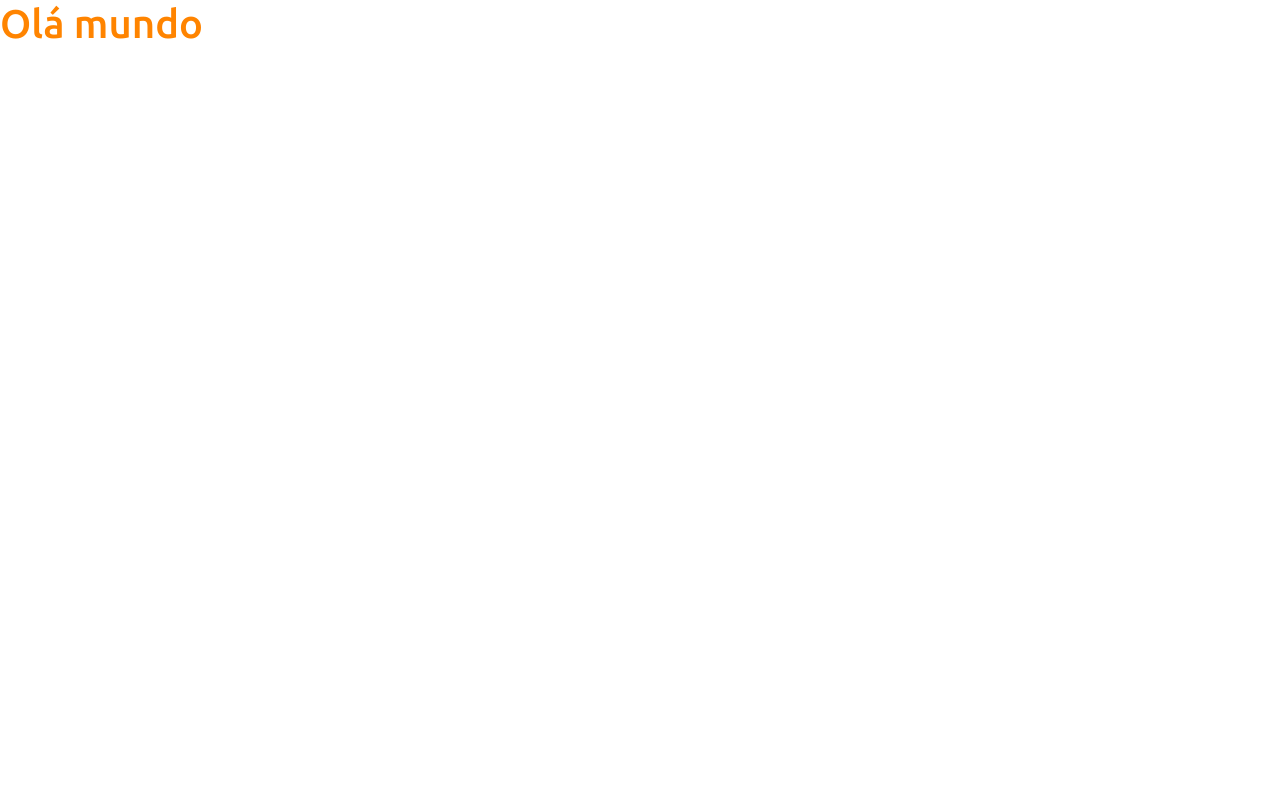
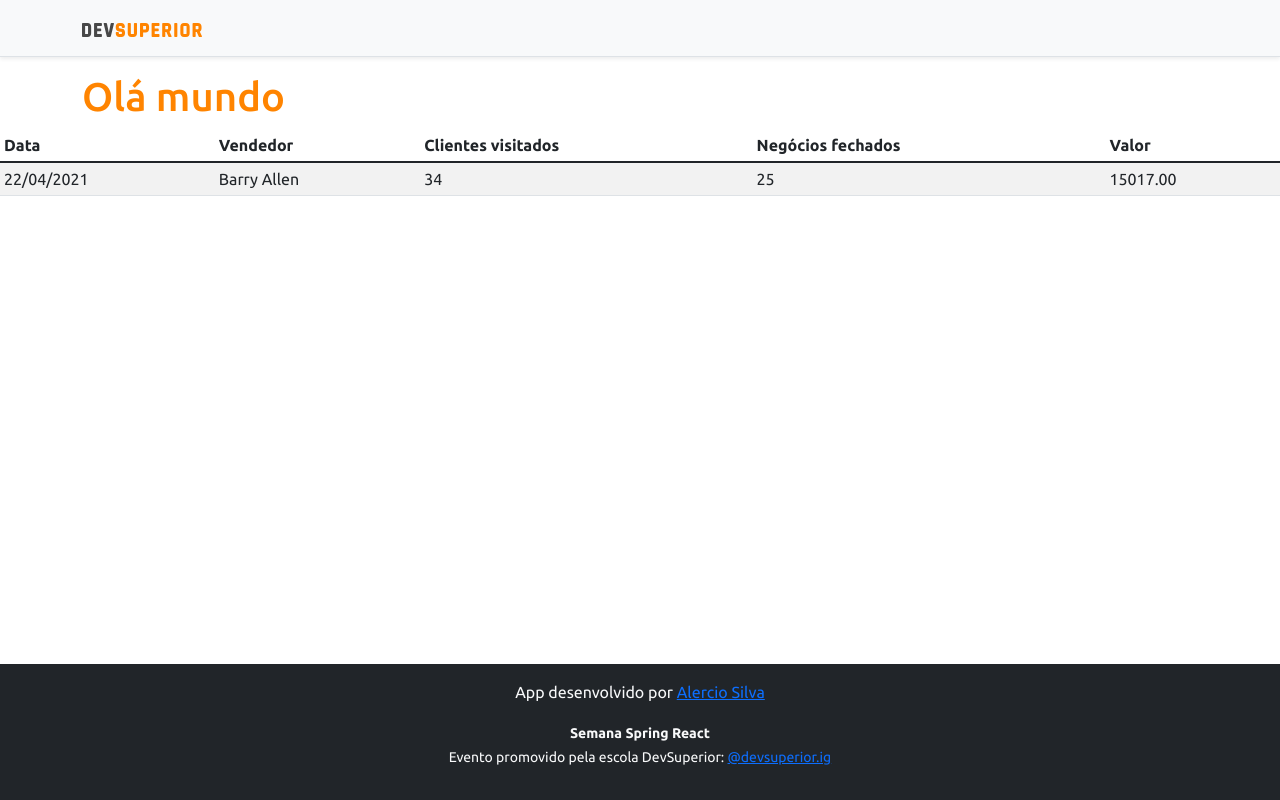
Before and after one commit to Alerciosilva9/projetosds5, a React (Create React App) app in the folder frontend/: page / in a window 1280 px wide. Built offline with nearby package versions, Linux system fonts and the light colour scheme.

Commit message:
Basic static components

```diff
--- a/frontend/src/App.tsx
+++ b/frontend/src/App.tsx
@@ -1,11 +1,21 @@
+import NavBar from 'components/NavBar/index';
+import Footer from 'components/Footer/index'
 import React from 'react';
+import DataTable from 'components/DataTable';
 
 
 function App() {
   return (
-    <div>
-       <h1 className="text-primary">Olá mundo</h1>
-    </div>
+    <>
+      <NavBar />
+      <div className="container">
+        <h1 className="text-primary">Olá mundo</h1>
+      </div>
+      <DataTable/>
+      <Footer/>
+
+    </>
+
   );
 }
 
--- /dev/null
+++ b/frontend/src/components/DataTable/index.tsx
@@ -0,0 +1,29 @@
+function DataTable() {
+  return (
+    <div className="table-responsive">
+    <table className="table table-striped table-sm">
+        <thead>
+            <tr>
+                <th>Data</th>
+                <th>Vendedor</th>
+                <th>Clientes visitados</th>
+                <th>Negócios fechados</th>
+                <th>Valor</th>
+            </tr>
+        </thead>
+        <tbody>
+            <tr>
+                <td>22/04/2021</td>
+                <td>Barry Allen</td>
+                <td>34</td>
+                <td>25</td>
+                <td>15017.00</td>
+            </tr>
+        </tbody>
+    </table>
+</div>
+
+  );
+}
+
+export default DataTable;
--- /dev/null
+++ b/frontend/src/components/Footer/index.tsx
@@ -0,0 +1,13 @@
+function Footer() {
+  return (
+    <footer className="footer mt-auto py-3 bg-dark">
+  <div className="container">
+    <p className="text-light">App desenvolvido por <a href="https://github.com/Alerciosilva9" target="_blank" rel="noreferrer">Alercio Silva</a></p>
+    <p className="text-light"><small><strong>Semana Spring React</strong><br/>
+      Evento promovido pela escola DevSuperior: <a href="https://instagram.com/devsuperior.ig" target="_blank" rel="noreferrer">@devsuperior.ig</a></small></p>
+  </div>
+</footer>
+  );
+}
+
+export default Footer;
--- /dev/null
+++ b/frontend/src/components/NavBar/index.tsx
@@ -0,0 +1,14 @@
+import ImgDsDark from 'assets/img/ds-dark.svg'
+function NavBar() {
+  return (
+    <div className="d-flex flex-column flex-md-row align-items-center p-3 px-md-4 mb-3 bg-light border-bottom shadow-sm">
+            <div className="container">
+                <nav className="my-2 my-md-0 mr-md-3">
+      <img src={ImgDsDark} alt="DevSuperior" width="120" />
+    </nav>
+  </div>
+</div>
+  );
+}
+
+export default NavBar;
```
Also changed, not shown: frontend/src/assets/img/ds-dark.svg (added).
